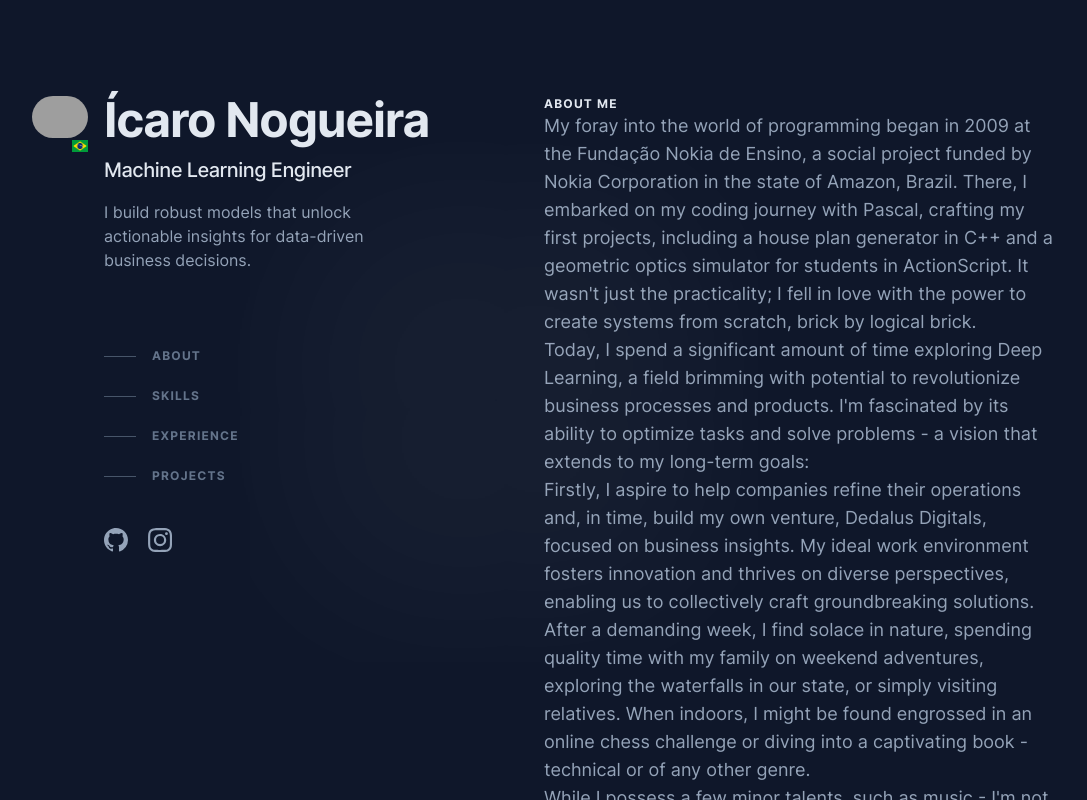
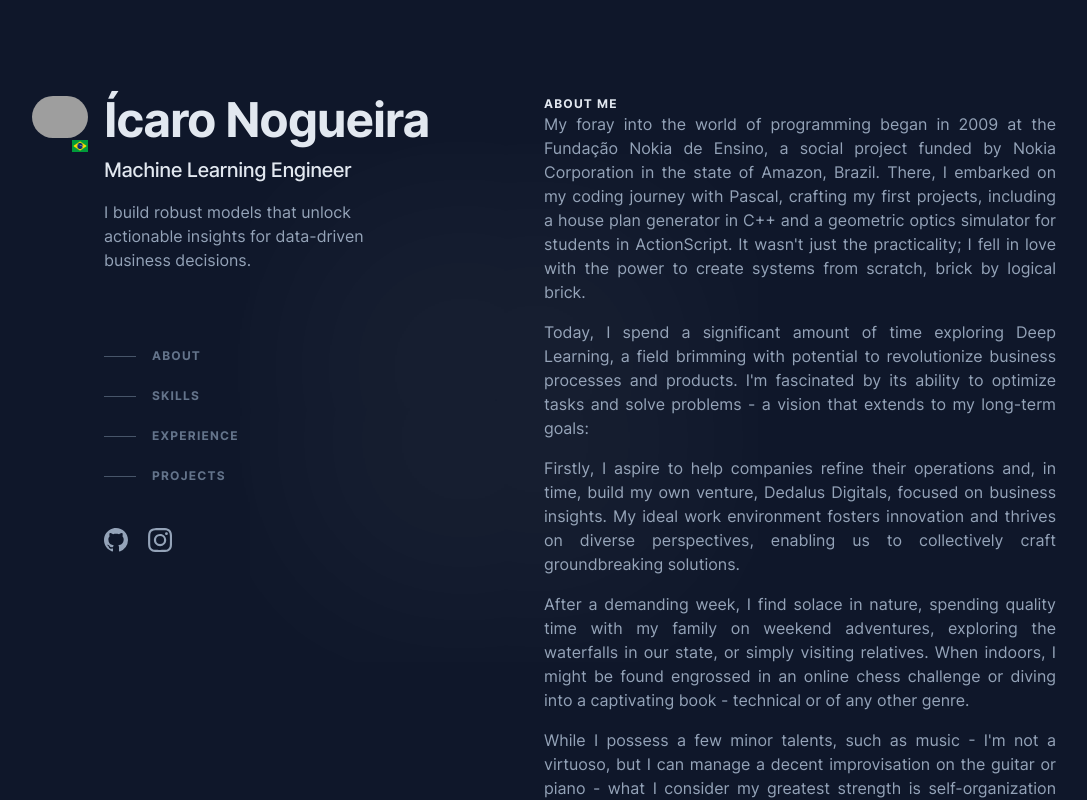
Before and after one commit to icaronogueira/site-portfolio, an Angular app: page / in a window 1280 px wide. Shown: the whole page, without its empty margins (144-1231 px from the left). Built offline with nearby package versions, Linux system fonts and the light colour scheme; grey boxes are pictures that could not be loaded.

Commit message:
about-me section finished

```diff
--- a/src/app/about/about.component.html
+++ b/src/app/about/about.component.html
@@ -1,26 +1,26 @@
 <h2 class="text-xs font-bold tracking-widest text-slate-200">ABOUT ME</h2>
-<p class="text-lg">
+<p class="text-justify mb-4">
     My foray into the world of programming began in 2009 at the Fundação Nokia de Ensino,
     a social project funded by Nokia Corporation in the state of Amazon, Brazil.
     There, I embarked on my coding journey with Pascal, crafting my first projects,
     including a house plan generator in C++ and a geometric optics simulator for students in ActionScript.
     It wasn't just the practicality; I fell in love with the power to create systems from scratch,
     brick by logical brick.</p>
-    <p class="text-lg">Today, I spend a significant amount of time exploring Deep Learning, a field brimming
+    <p class="text-justify mb-4">Today, I spend a significant amount of time exploring Deep Learning, a field brimming
         with potential to revolutionize business processes and products. I'm fascinated by its ability
         to optimize tasks and solve problems - a vision that extends to my long-term goals:</p>
-    <p class="text-lg">Firstly, I aspire to help companies refine their operations and, in time,
+    <p class="text-justify mb-4">Firstly, I aspire to help companies refine their operations and, in time,
         build my own venture, Dedalus Digitals, focused on business insights. My ideal work environment
         fosters innovation and thrives on diverse perspectives, enabling us to collectively craft
         groundbreaking solutions.</p>
-    <p class="text-lg">After a demanding week, I find solace in nature, spending quality time with my family
+    <p class="text-justify mb-4">After a demanding week, I find solace in nature, spending quality time with my family
         on weekend adventures, exploring the waterfalls in our state, or simply visiting relatives.
         When indoors, I might be found engrossed in an online chess challenge or diving into a captivating
         book - technical or of any other genre.</p>
-    <p class="text-lg">While I possess a few minor talents, such as music - I'm not a virtuoso, but I can manage
+    <p class="text-justify mb-4">While I possess a few minor talents, such as music - I'm not a virtuoso, but I can manage
         a decent improvisation on the guitar or piano - what I consider my greatest strength is self-organization
         and planning, which I've utilized to overcome many challenges in my life and achieve my goals.
         This self-organization has been instrumental in my independent exploration of Artificial Intelligence
         and Deep Learning.</p>
-    <p class="text-lg">Finally, a fun fact that no one knows except my wife - I'm also writing a novel.
+    <p class="text-justify mb-4">Finally, a fun fact that no one knows except my wife - I'm also writing a novel.
         Words trickle out month by month... maybe before I hit 60, I'll see it published!</p>
--- a/src/app/app.component.html
+++ b/src/app/app.component.html
@@ -89,7 +89,7 @@
 
     <!--Lado direito-->
     <div class="w-1/2 overflow-y-auto pe-20 pt-24 justify-start">
-        <section id="ABOUT">
+        <section id="ABOUT" class="mb-16 scroll-mt-16 md:mb-24 lg:mb-36 lg:scroll-mt-24">
             <app-about></app-about>
         </section>
         <section id="SKILLS">
```
